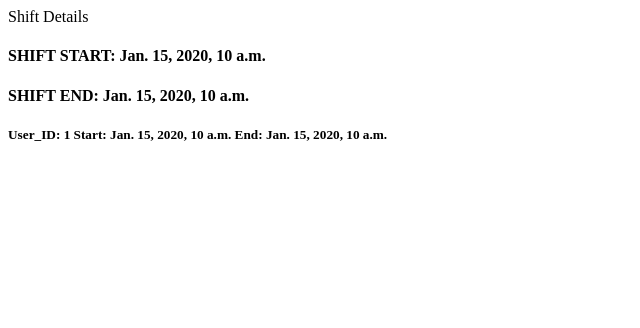
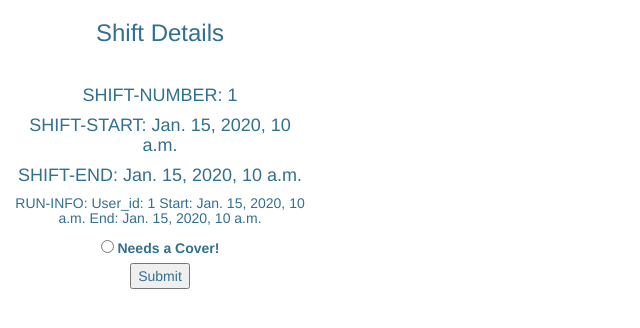
Before and after one commit to ssrahman34/Employee-Shifts-Project, a Django app: template shift_project/shifts_app/templates/shifts_app/detail.html in a window 1280 px wide. Shown: the top 328 px of the page, without its empty margins (0-640 px from the left). Run offline with Django 3.2, Linux system fonts and the light colour scheme; the template is opened without the code that fills it: most values are stand-ins (such as "Sample title", 1, 10 or a date in 2020); parts of the project's set-up code (start-up, migrations or seed data) failed here and were passed over; some libraries are stand-ins or nearby versions.

Commit message:
added Covered feature in Runs, error unexpected keyword argument pk

```diff
--- a/shift_project/shifts_app/run.py
+++ b/shift_project/shifts_app/run.py
@@ -19,6 +19,7 @@ class Run(models.Model):
 
     start_datetime = models.DateTimeField()
     end_datetime = models.DateTimeField()
+    covered = models.BooleanField(default=True)
     @classmethod
     def create(cls, user_id, start_datetime, end_datetime, shift):
         run = cls(user_id=user_id, start_datetime=start_datetime, end_datetime=end_datetime, shift=shift)
--- a/shift_project/shifts_app/shift.py
+++ b/shift_project/shifts_app/shift.py
@@ -50,6 +50,7 @@ class Shift(models.Model):
     start_datetime = models.DateTimeField()
     end_datetime = models.DateTimeField()
 
+
     def get_absolute_url(self):
         return reverse('shift:detail',kwargs = {'pk': self.pk})#When we create a new Shift it will add to database and give it some PK and take it to the view with whatever #the pK is
     def __str__(self):
--- a/shift_project/shifts_app/templates/shifts_app/detail.html
+++ b/shift_project/shifts_app/templates/shifts_app/detail.html
@@ -1,9 +1,30 @@
 
-{% block title %} Shift Details {% endblock %}
+<link rel="stylesheet" href="//maxcdn.bootstrapcdn.com/bootstrap/3.2.0/css/bootstrap.min.css">
+<div class="text-info">
+<div class = "control-label col-lg-3" style = "text-align: center">
 
+<h3>Shift Details</h3>
+{% if error_message %}
+    <p><strong>{{error_message}}</strong></p>
+{% endif %}
+<br>
+<h4>SHIFT-NUMBER:  {{shift.id}}</h4>
+<h4>SHIFT-START:  {{shift.start_datetime}}</h4>
+<h4>SHIFT-END:  {{shift.end_datetime}}</h4>
+<form action = "{% url 'shift:covered' shift.id%}" method = "post">
+        {% csrf_token %}
+    {% for run in shift.runs_related.all %}
+<h5>RUN-INFO: User_id:  {{run.user_id}} Start:  {{run.start_datetime}} End:  {{run.end_datetime}}</h5>
+<input type = "radio" id="run{{ forloop.counter }}" name="run" value="{{ run.id }}">
+    <label for="run{{ forloop.counter}}">
+        Needs a Cover!
+        {% if run.is_covered %}
+            <img src="http://i.imgur.com/b9b13Rd.png" />
+        {% endif %}
+    </label><br>
 
-    <h4>SHIFT START: {{shift.start_datetime}}</h4>
-    <h4>SHIFT END: {{shift.end_datetime}}</h4>
-    {% for run in shift.runs_related.all %}
-        <h5>User_ID: {{run.user_id}} Start: {{run.start_datetime}} End: {{run.end_datetime}}</h5>
     {% endfor %}
+    <input type="submit" value="Submit">
+</div>
+</div>
+</form>
--- a/shift_project/shifts_app/urls.py
+++ b/shift_project/shifts_app/urls.py
@@ -2,13 +2,14 @@ from django.conf.urls import url
 from . import views
 
 urlpatterns = [
-    url(r'^details/$', views.shift, name='shift'), #only an empty string will match
+    url(r'^main/$', views.shift, name='shift'), #only an empty string will match
     url(r'^$', views.index, name='index'),
     url(r'^details/display$', views.display, name='shift'),
     url(r'^details/display/shift$', views.shifts_display, name='shift_display'),
     url(r'^details/group$', views.group, name='group'),
     url(r'^details/week$', views.week, name='group'),
     url(r'^index$',views.IndexView.as_view() ,name = 'index'),
+    url(r'^covered/(?P<pk>[0-9]+)/$',views.covered, name = 'covered'),
     url(r'^(?P<pk>[0-9]+)/$',views.DetailView.as_view(), name = 'detail'),
     #shift/shift/add/
     url(r'shift/add/$', views.ShiftCreate.as_view(), name = 'shift-add'),
```
Also changed, not shown: shift_project/shifts_app/templates/shifts_app/index.html (+14 -3 lines), shift_project/shifts_app/templates/shifts_app/shift.html (+6 -3 lines), shift_project/shifts_app/views.py (+15 -0 lines), shift_project/db.sqlite3.
